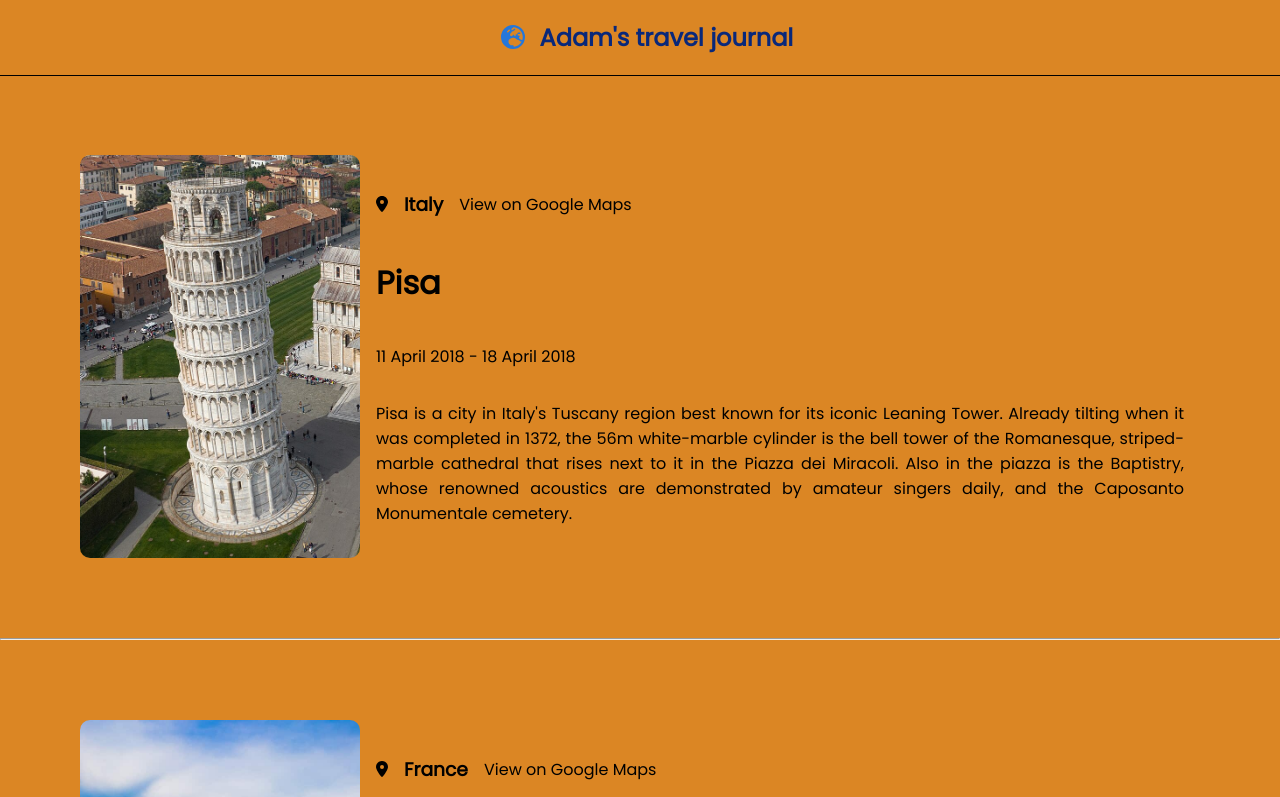
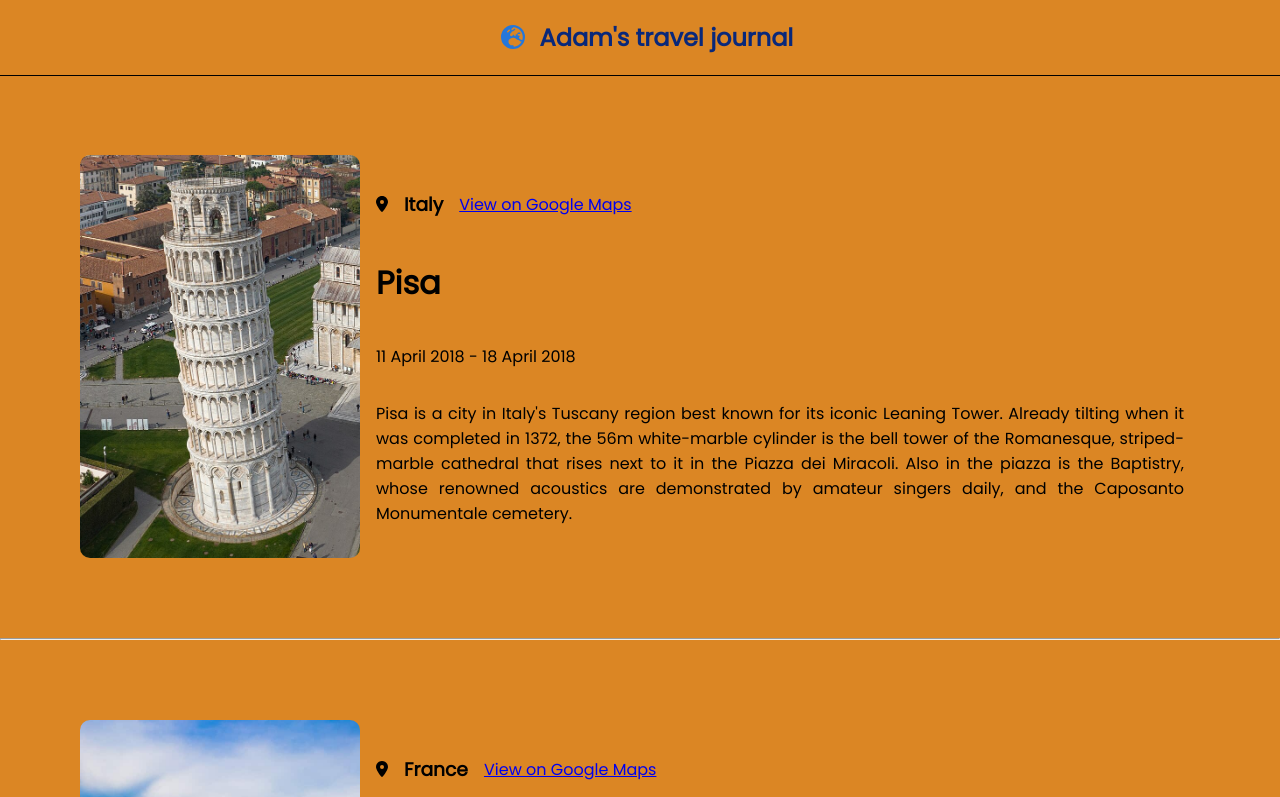
Before and after one commit to Halnon/Travel-Journal-project, a React (Vite) app: page / in a window 1280 px wide. Shown: the top 797 px of the page. Built offline with nearby package versions, Linux system fonts and the light colour scheme.

Commit message:
change link attr name

```diff
--- a/src/App.jsx
+++ b/src/App.jsx
@@ -9,7 +9,7 @@ function App() {
             key={data.id}
             coverImg={data.coverImg}
             country={data.country}
-            link={data.mapsLink}
+            mapsLink={data.mapsLink}
             location={data.location}
             dates={data.dates}
             description={data.description}
```
